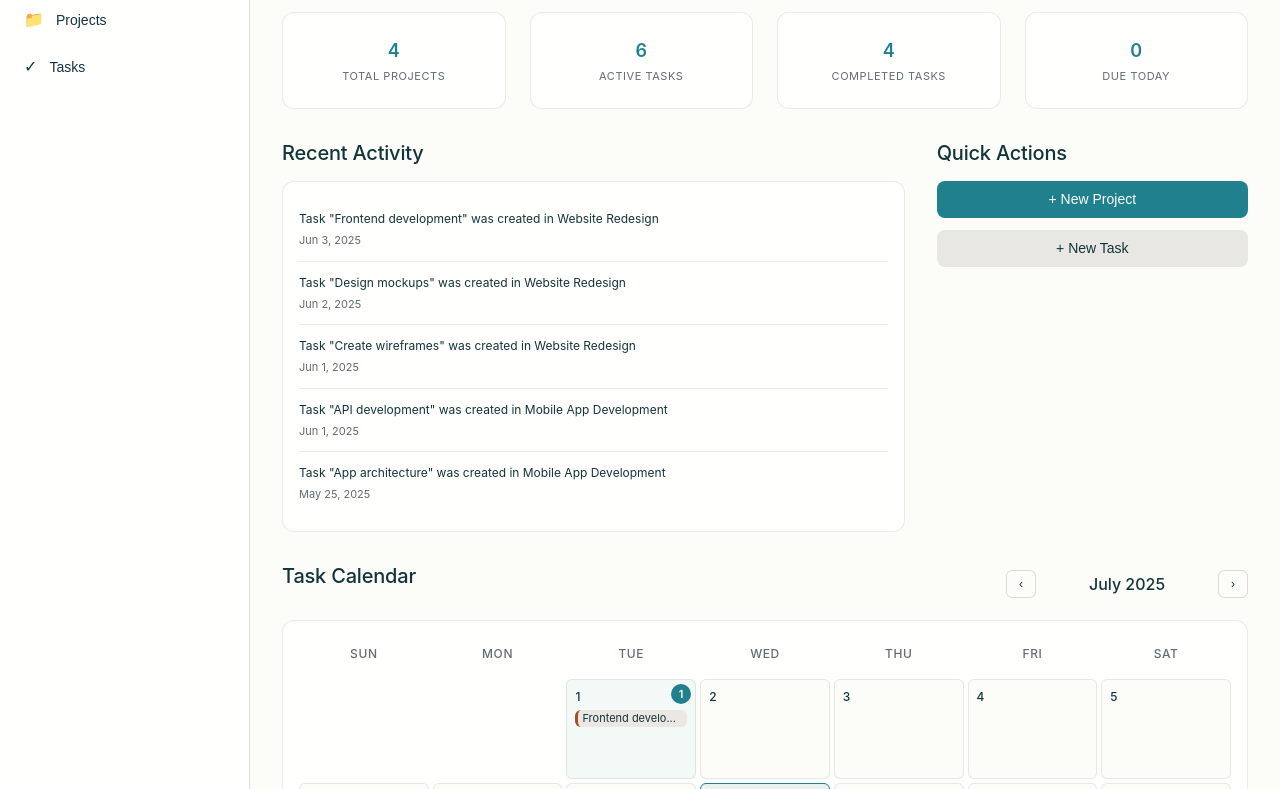
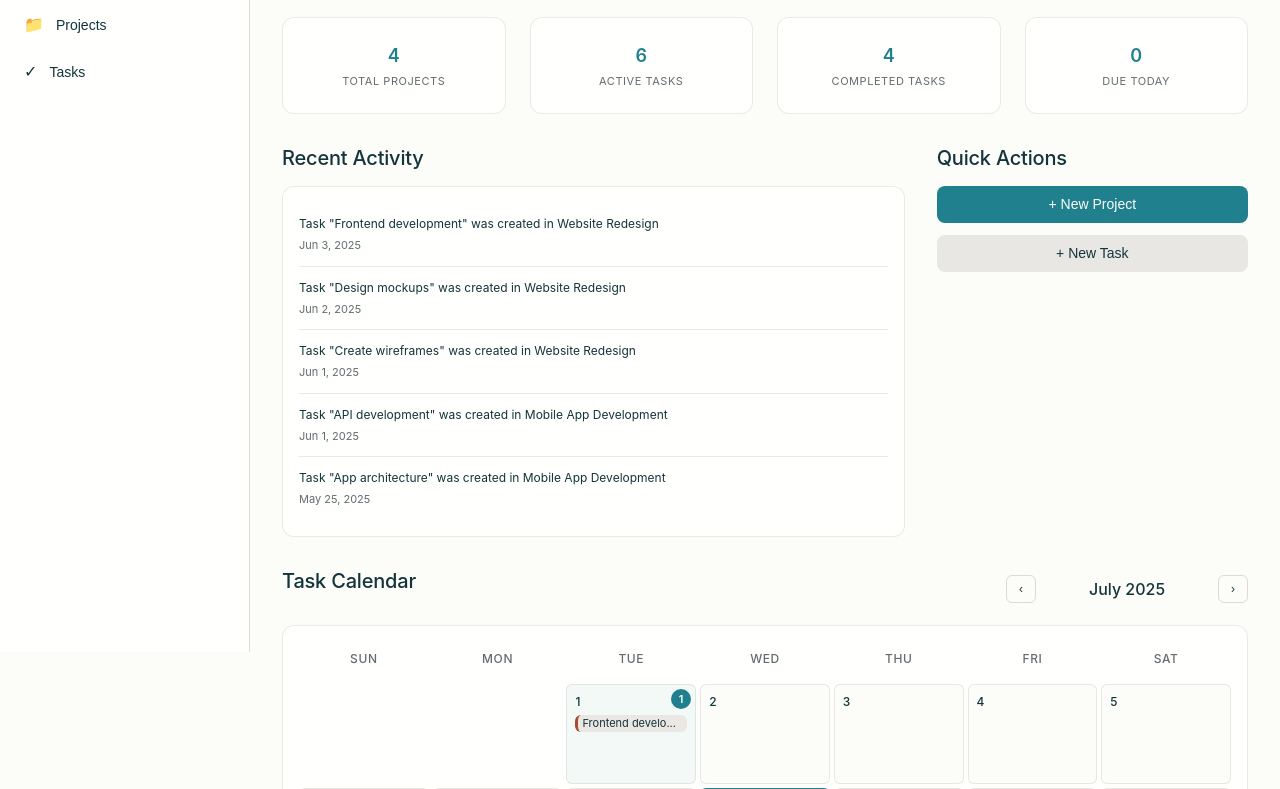
Before and after one commit to dicky0223/Task-scheduler-Tool, a website: page index.html in a window 1280 px wide. Shown: the part 148-937 px from the top of the page. Drawn offline with Linux system fonts and the light colour scheme; a web font is replaced by a local one.

Commit message:
Fixed Position Layout with Smooth Scrolling

```diff
--- a/style.css
+++ b/style.css
@@ -658,9 +658,13 @@ select.form-control {
   background-color: var(--color-surface);
   border-bottom: 1px solid var(--color-border);
   padding: var(--space-16) 0;
-  position: sticky;
+  position: fixed;
   top: 0;
+  left: 0;
+  right: 0;
   z-index: 100;
+  backdrop-filter: blur(8px);
+  -webkit-backdrop-filter: blur(8px);
 }
 
 .header__content {
@@ -716,15 +720,24 @@ select.form-control {
 
 .app-layout {
   display: flex;
-  min-height: calc(100vh - 80px);
+  min-height: 100vh;
+  padding-top: 80px; /* Account for fixed header height */
 }
 
 .sidebar {
   width: 250px;
   background-color: var(--color-surface);
   border-right: 1px solid var(--color-border);
-  padding: var(--space-24) 0;
+  padding: var(--space-24) 0 var(--space-24) 0;
   flex-shrink: 0;
+  position: fixed;
+  top: 80px; /* Position below fixed header */
+  left: 0;
+  height: calc(100vh - 80px);
+  overflow-y: auto;
+  z-index: 90;
+  backdrop-filter: blur(8px);
+  -webkit-backdrop-filter: blur(8px);
 }
 
 .nav-menu {
@@ -768,8 +781,11 @@ select.form-control {
 
 .main-content {
   flex: 1;
+  margin-left: 250px; /* Account for fixed sidebar width */
   padding: var(--space-24) var(--space-32);
   overflow-y: auto;
+  min-height: calc(100vh - 80px);
+  position: relative;
 }
 
 .view {
```
